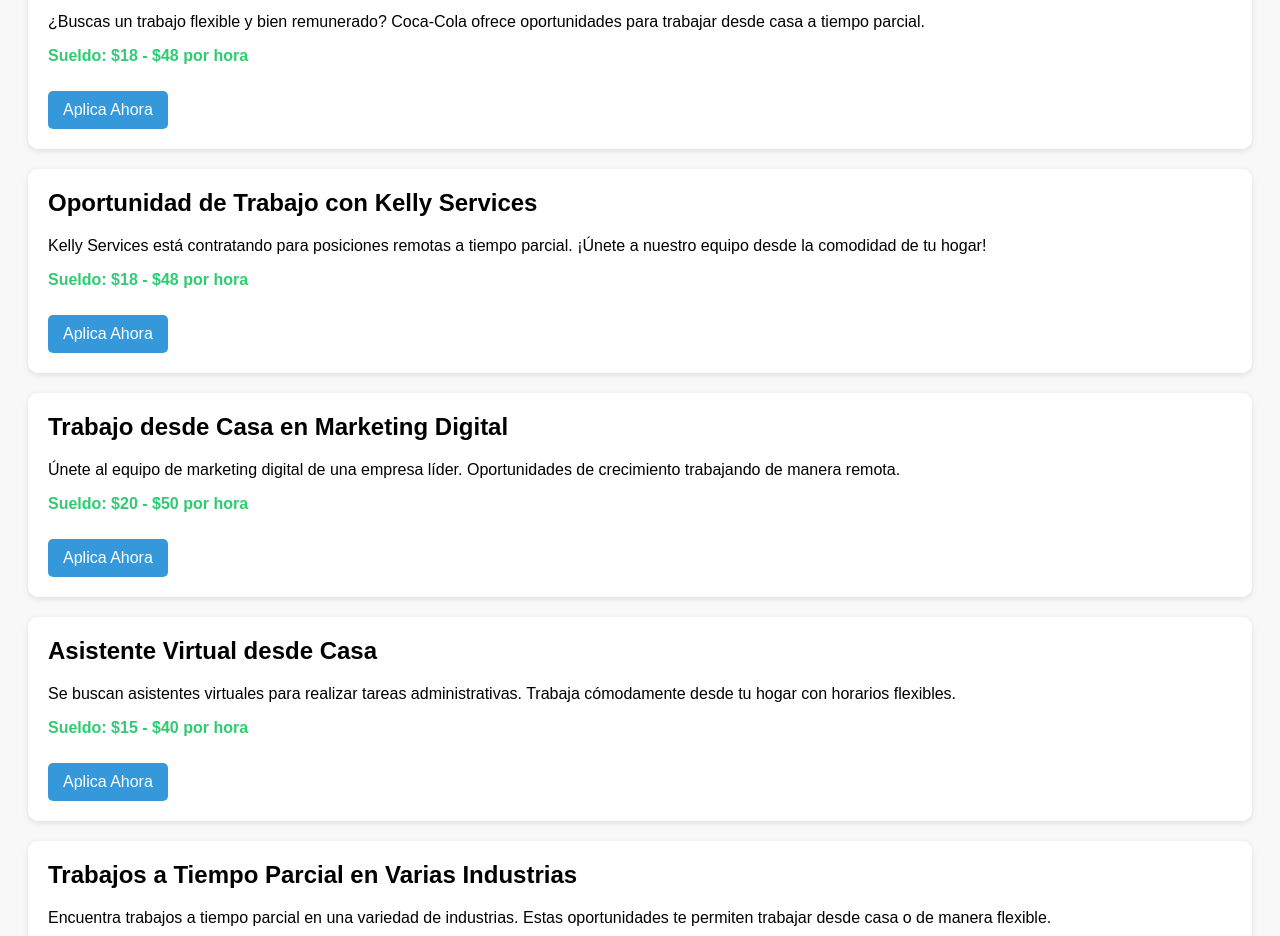
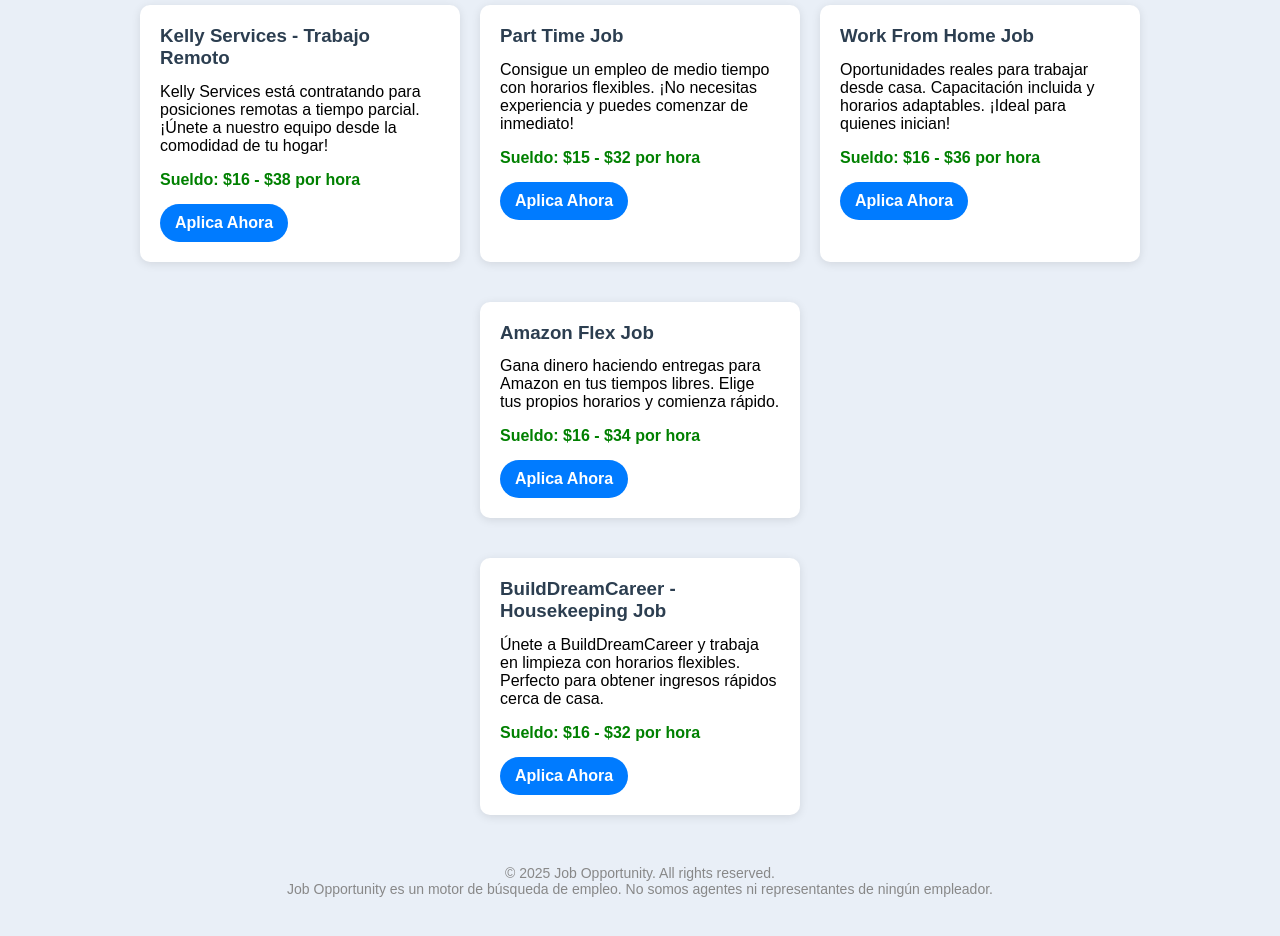
Before and after one commit to ArifulIslam707140/Empleos-en-Trabajos2025, a plain HTML site: page index.html in a window 1280 px wide. Shown: the part 83-1019 px from the top of the page. Drawn offline with Linux system fonts and the light colour scheme.

Commit message:
Add files via upload

```diff
--- a/index.html
+++ b/index.html
@@ -2,85 +2,130 @@
 <html lang="es">
 <head>
   <meta charset="UTF-8">
-  <title>Oportunidades de Trabajo</title>
+  <meta name="viewport" content="width=device-width, initial-scale=1.0">
+  <title>Oportunidades de Trabajo 2025</title>
   <style>
     body {
       font-family: Arial, sans-serif;
-      background: #f8f8f8;
+      background-color: #e9eff7;
+      margin: 0;
       padding: 20px;
     }
-    .job-card {
-      background: #fff;
+
+    h2 {
+      text-align: center;
+      color: #2c3e50;
+    }
+
+    @keyframes floatText {
+      0%, 100% { transform: translateY(0); }
+      50% { transform: translateY(-5px); }
+    }
+
+    .row {
+      display: flex;
+      justify-content: center;
+      gap: 20px;
+      margin-bottom: 20px;
+      flex-wrap: wrap;
+    }
+
+    .single {
+      display: flex;
+      justify-content: center;
+      margin-bottom: 30px;
+    }
+
+    .card {
+      background-color: #ffffff;
+      border-radius: 10px;
+      box-shadow: 0 2px 10px rgba(0,0,0,0.1);
       padding: 20px;
+      width: 280px;
       margin-bottom: 20px;
-      border-radius: 10px;
-      box-shadow: 0 2px 6px rgba(0,0,0,0.1);
     }
-    .job-card h2 {
+
+    .card h3 {
       margin-top: 0;
+      color: #2c3e50;
     }
+
+    .card p {
+      margin-bottom: 10px;
+      animation: floatText 2s ease-in-out infinite;
+    }
+
     .salary {
+      color: green;
       font-weight: bold;
-      color: #2ecc71;
     }
-    .apply-now {
+
+    .button {
+      background-color: #007bff;
+      color: white;
+      padding: 10px 15px;
+      border: none;
+      border-radius: 20px;
+      text-align: center;
+      text-decoration: none;
+      font-weight: bold;
       display: inline-block;
-      margin-top: 10px;
-      background: #3498db;
-      color: #fff;
-      padding: 10px 15px;
-      border-radius: 5px;
-      text-decoration: none;
     }
-    .apply-now:hover {
-      background: #2980b9;
-    }
+
     footer {
       text-align: center;
-      margin-top: 40px;
-      color: #777;
+      font-size: 14px;
+      color: #888;
+      margin-top: 30px;
     }
   </style>
 </head>
 <body>
 
-  <div class="job-card">
-    <h2>Trabajo desde Casa con Coca-Cola</h2>
-    <p>¿Buscas un trabajo flexible y bien remunerado? Coca-Cola ofrece oportunidades para trabajar desde casa a tiempo parcial.</p>
-    <p class="salary">Sueldo: $18 - $48 por hora</p>
-    <a href="https://aff4jobs.com/go?c=6188&p=7187" class="apply-now">Aplica Ahora</a>
+  <h2>Oportunidades de Trabajo 2025</h2>
+
+  <div class="row">
+    <div class="card">
+      <h3>Kelly Services - Trabajo Remoto</h3>
+      <p>Kelly Services está contratando para posiciones remotas a tiempo parcial. ¡Únete a nuestro equipo desde la comodidad de tu hogar!</p>
+      <p class="salary">Sueldo: $16 - $38 por hora</p>
+      <a class="button" href="https://aff4jobs.com/go?c=6188&p=7187" target="_blank" rel="noopener noreferrer">Aplica Ahora</a>
     </div>
 
-  <div class="job-card">
-    <h2>Oportunidad de Trabajo con Kelly Services</h2>
-    <p>Kelly Services está contratando para posiciones remotas a tiempo parcial. ¡Únete a nuestro equipo desde la comodidad de tu hogar!</p>
-    <p class="salary">Sueldo: $18 - $48 por hora</p>
-    <a href="https://aff4jobs.com/go?c=6188&p=7187" class="apply-now">Aplica Ahora</a>
+    <div class="card">
+      <h3>Part Time Job</h3>
+      <p>Consigue un empleo de medio tiempo con horarios flexibles. ¡No necesitas experiencia y puedes comenzar de inmediato!</p>
+      <p class="salary">Sueldo: $15 - $32 por hora</p>
+      <a class="button" href="https://aff4jobs.com/go?c=5406&p=7187" target="_blank" rel="noopener noreferrer">Aplica Ahora</a>
     </div>
 
-  <div class="job-card">
-    <h2>Trabajo desde Casa en Marketing Digital</h2>
-    <p>Únete al equipo de marketing digital de una empresa líder. Oportunidades de crecimiento trabajando de manera remota.</p>
-    <p class="salary">Sueldo: $20 - $50 por hora</p>
-    <a href="https://aff4jobs.com/go?c=6188&p=7187" class="apply-now">Aplica Ahora</a>
+    <div class="card">
+      <h3>Work From Home Job</h3>
+      <p>Oportunidades reales para trabajar desde casa. Capacitación incluida y horarios adaptables. ¡Ideal para quienes inician!</p>
+      <p class="salary">Sueldo: $16 - $36 por hora</p>
+      <a class="button" href="https://aff4jobs.com/go?c=5403&p=7187" target="_blank" rel="noopener noreferrer">Aplica Ahora</a>
     </div>
 
-  <div class="job-card">
-    <h2>Asistente Virtual desde Casa</h2>
-    <p>Se buscan asistentes virtuales para realizar tareas administrativas. Trabaja cómodamente desde tu hogar con horarios flexibles.</p>
-    <p class="salary">Sueldo: $15 - $40 por hora</p>
-    <a href="https://aff4jobs.com/go?c=6188&p=7187" class="apply-now">Aplica Ahora</a>
+    <div class="card">
+      <h3>Amazon Flex Job</h3>
+      <p>Gana dinero haciendo entregas para Amazon en tus tiempos libres. Elige tus propios horarios y comienza rápido.</p>
+      <p class="salary">Sueldo: $16 - $34 por hora</p>
+      <a class="button" href="https://aff4jobs.com/go?c=5440&p=7187" target="_blank" rel="noopener noreferrer">Aplica Ahora</a>
+    </div>
   </div>
 
-  <div class="job-card">
-    <h2>Trabajos a Tiempo Parcial en Varias Industrias</h2>
-    <p>Encuentra trabajos a tiempo parcial en una variedad de industrias. Estas oportunidades te permiten trabajar desde casa o de manera flexible.</p>
-    <p class="salary">Sueldo: $18 - $48 por hora</p>
-    <a href="#" class="apply-now">Aplica Ahora</a>
+  <div class="single">
+    <div class="card">
+      <h3>BuildDreamCareer - Housekeeping Job</h3>
+      <p>Únete a BuildDreamCareer y trabaja en limpieza con horarios flexibles. Perfecto para obtener ingresos rápidos cerca de casa.</p>
+      <p class="salary">Sueldo: $16 - $32 por hora</p>
+      <a class="button" href="https://aff4jobs.com/go?c=5805&p=7187" target="_blank" rel="noopener noreferrer">Aplica Ahora</a>
+    </div>
   </div>
 
   <footer>
-    <p>2024 Oportunidades de Trabajo - Todos los derechos reservados</p>
+    © 2025 Job Opportunity. All rights reserved.<br>
+    Job Opportunity es un motor de búsqueda de empleo. No somos agentes ni representantes de ningún empleador.
   </footer>
 
 </body>
```
Lines whose indentation alone changed are shown as unchanged.
